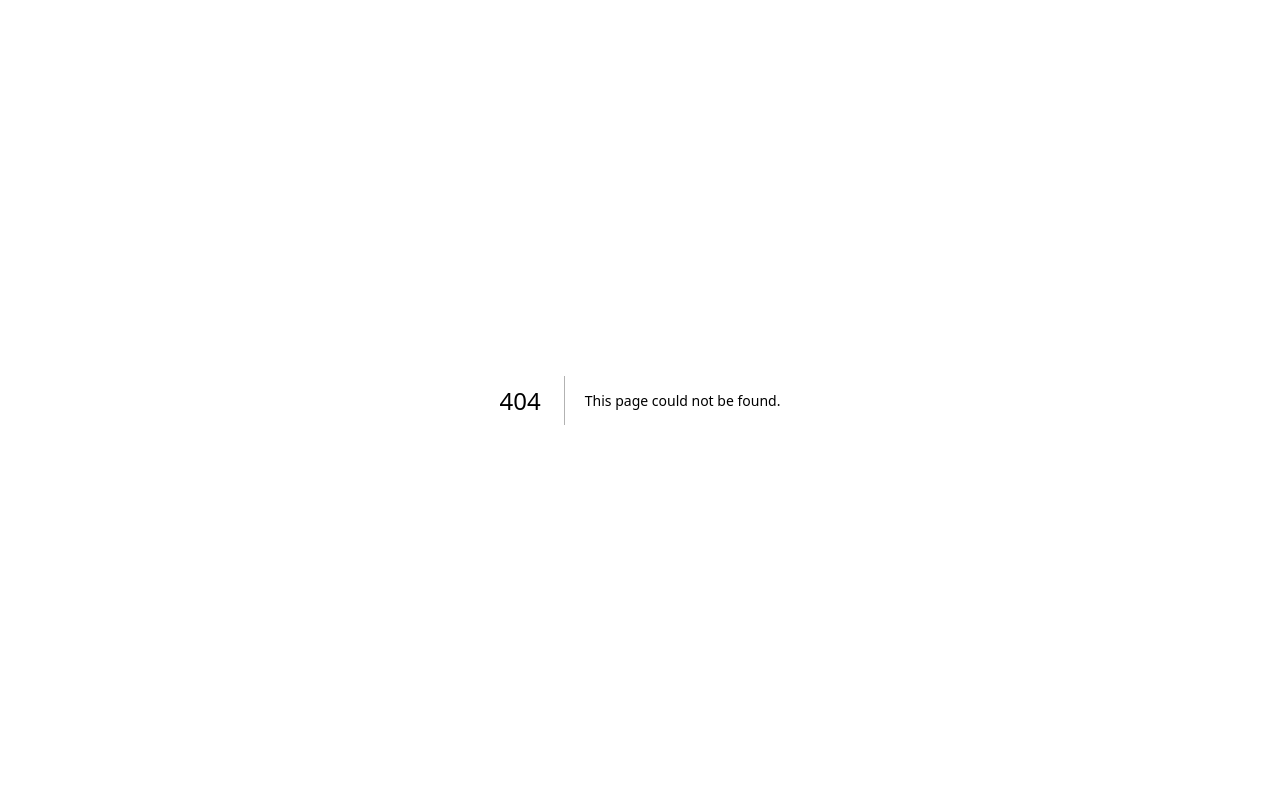
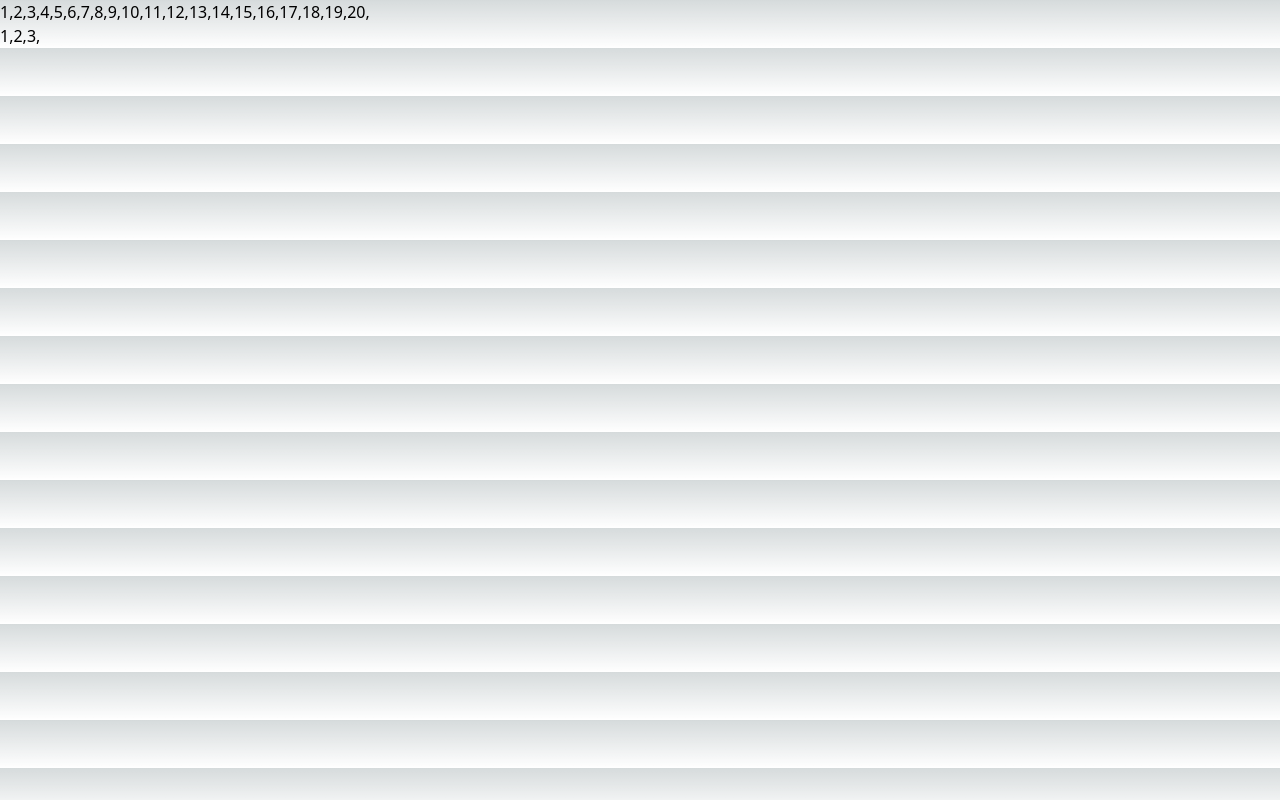
Before and after one commit to davihenrique/atividade-nextjs-Cod3r, a Next.js app: page /basicos/lista3 in a window 1280 px wide. Before the commit this address had no page. Built offline with nearby package versions, Linux system fonts and the light colour scheme.

Commit message:
Create lista3.jsx

```diff
--- /dev/null
+++ b/pages/basicos/lista3.jsx
@@ -0,0 +1,26 @@
+
+function gerarLista(final = 10){
+
+    const lista = []
+    for(let i = 1; i <=final; i++ ){
+        lista.push(<span>{i},</span>)
+    }
+
+    return lista
+
+}
+
+
+export default function lista1(){
+    return (
+        <div>
+        <div>
+            {gerarLista(20)}
+        </div>
+        <div>
+            {gerarLista(3)}
+        </div>
+    </div>
+    )
+
+}
```
